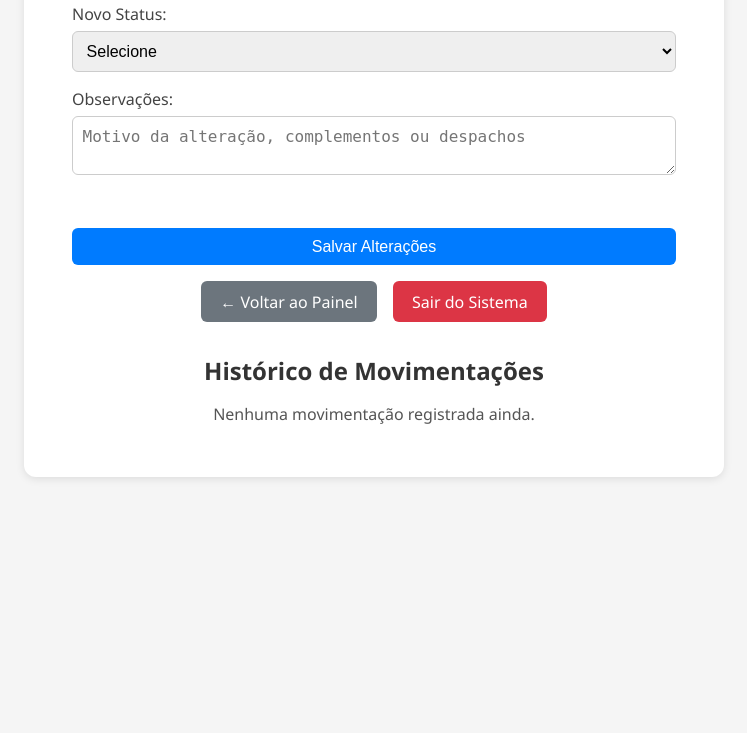
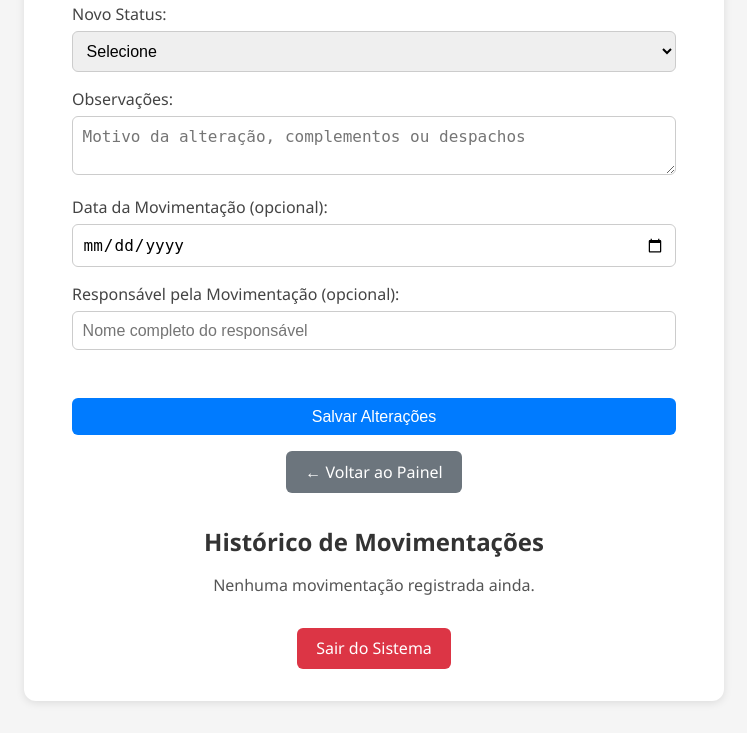
Before and after one commit to PadawanXXVI/cpcr_app, a Flask app: template templates/atualizar_processo.html in a window 1280 px wide. Shown: the part 316-1049 px from the top of the page, without its empty margins (266-1013 px from the left). Before the commit the page ends 795 px from the top, so only its background shows below. Run offline with Flask 3, Linux system fonts and the light colour scheme; the template is opened without the code that fills it, so the values that code supplies are empty.

Commit message:
Ajuste no template atualizar_processo para permitir data e responsável manuais em movimentações

```diff
--- a/templates/atualizar_processo.html
+++ b/templates/atualizar_processo.html
@@ -1,27 +1,16 @@
 <!DOCTYPE html>
 <html lang="pt-BR">
 <head>
-  <meta charset="UTF-8">
-  <meta name="viewport" content="width=device-width, initial-scale=1.0">
-  <title>Atualizar Processo - Central de Relacionamento</title>
-  <link rel="stylesheet" href="{{ url_for('static', filename='css/styles.css') }}">
-  <script>
-    function validarAtualizacao(event) {
-      const status = document.getElementById("status_demanda").value;
-      if (!status) {
-        alert("Selecione um novo status para o processo.");
-        event.preventDefault();
-        return false;
-      }
-      return true;
-    }
-  </script>
+    <meta charset="UTF-8" />
+    <meta name="viewport" content="width=device-width, initial-scale=1.0"/>
+    <title>Atualizar Processo - Central de Relacionamento</title>
+    <link rel="stylesheet" href="{{ url_for('static', filename='css/styles.css') }}">
 </head>
 <body>
-  <div class="card">
+  <main class="card">
     <h1>Atualizar Processo</h1>
 
-    <!-- Informações fixas do processo -->
+    <!-- Informações do processo -->
     <p><strong>Nº Processo:</strong> <span class="numero-processo">{{ processo.numero_processo }}</span></p>
     <p><strong>RA de Origem:</strong> {{ processo.admin_regional }}</p>
     <p><strong>Diretoria de Destino:</strong> {{ processo.diretoria_destino }}</p>
@@ -29,8 +18,8 @@
     <p><strong>Status Atual:</strong> {{ processo.status_demanda }}</p>
 
     <!-- Formulário de atualização -->
-    <form method="POST" onsubmit="return validarAtualizacao(event)">
-      <input type="hidden" name="responsavel" value="{{ usuario_logado }}">
+    <form method="POST">
+      <input type="hidden" name="id_processo" value="{{ processo.id_processo }}">
 
       <label for="status_demanda">Novo Status:</label>
       <select id="status_demanda" name="status_demanda" required>
@@ -43,21 +32,26 @@
       <label for="observacoes">Observações:</label>
       <textarea id="observacoes" name="observacoes" placeholder="Motivo da alteração, complementos ou despachos"></textarea>
 
-      <div class="botoes mt-2">
+      <label for="data_movimentacao">Data da Movimentação (opcional):</label>
+      <input type="date" id="data_movimentacao" name="data_movimentacao" />
+
+      <label for="responsavel_movimentacao">Responsável pela Movimentação (opcional):</label>
+      <input type="text" id="responsavel_movimentacao" name="responsavel_movimentacao" placeholder="Nome completo do responsável" />
+
+      <div class="botoes">
         <button class="btn-primary" type="submit">Salvar Alterações</button>
         <a href="{{ url_for('dashboard') }}" class="btn-secondary">← Voltar ao Painel</a>
-        <a href="{{ url_for('logout') }}" class="btn-terciario">Sair do Sistema</a>
       </div>
     </form>
 
-    <!-- Histórico de movimentações -->
+    <!-- Histórico -->
     <div class="painel-totais mt-2">
       <h2>Histórico de Movimentações</h2>
       {% if historico %}
         <ul>
           {% for mov in historico %}
           <li>
-            <strong>{{ mov.data_movimentacao.strftime('%d/%m/%Y') }}</strong>:
+            <strong>{{ mov.data_movimentacao.strftime('%d/%m/%Y') }}</strong> —
             {{ mov.status_movimentado }} por <em>{{ mov.responsavel }}</em><br>
             {% if mov.observacoes %}<small>"{{ mov.observacoes }}"</small>{% endif %}
           </li>
@@ -67,17 +61,10 @@
         <p>Nenhuma movimentação registrada ainda.</p>
       {% endif %}
     </div>
-  </div>
 
-  <!-- Máscara para número do processo -->
-  <script>
-    const numero = document.querySelector(".numero-processo");
-    if (numero) {
-      numero.textContent = numero.textContent.replace(
-        /^(\d{5})(\d{8})\/(\d{4})-(\d{2})$/,
-        "$1-$2/$3-$4"
-      );
-    }
-  </script>
+    <div class="mt-2">
+      <a href="{{ url_for('logout') }}" class="btn-terciario">Sair do Sistema</a>
+    </div>
+  </main>
 </body>
 </html>
```
